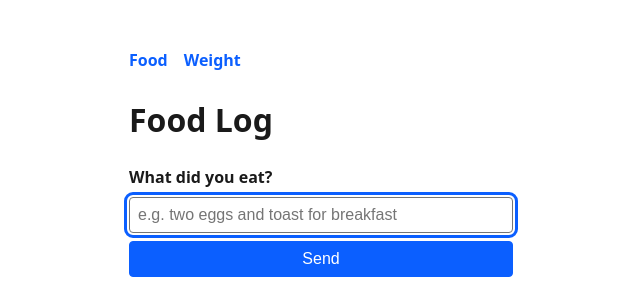
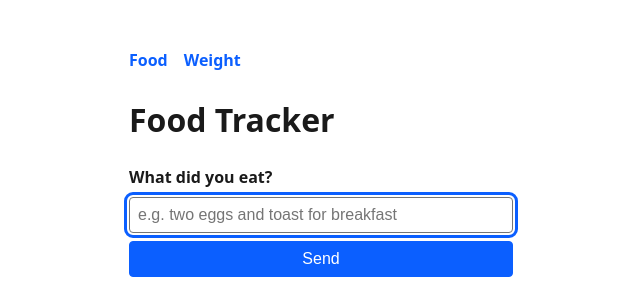
Before and after one commit to benroot/food-tracker, a Flask app: page / in a window 1280 px wide. Shown: the top 299 px of the page, without its empty margins (271-911 px from the left). Run offline with Flask 3, Linux system fonts and the light colour scheme; data that the repository does not hold is empty.

Commit message:
update name to food tracker

```diff
--- a/templates/base.html
+++ b/templates/base.html
@@ -3,12 +3,12 @@
 <head>
   <meta charset="utf-8">
   <meta name="viewport" content="width=device-width, initial-scale=1">
-  <title>{% block title %}Food Log{% endblock %}</title>
+  <title>{% block title %}Food Tracker{% endblock %}</title>
   <link rel="apple-touch-icon" sizes="180x180" href="{{ url_for('static', filename='icons/apple-touch-icon-180.png') }}">
   <link rel="apple-touch-icon" sizes="167x167" href="{{ url_for('static', filename='icons/apple-touch-icon-167.png') }}">
   <link rel="apple-touch-icon" sizes="152x152" href="{{ url_for('static', filename='icons/apple-touch-icon-152.png') }}">
   <link rel="icon" type="image/svg+xml" href="{{ url_for('static', filename='icons/favicon.svg') }}">
-  <meta name="apple-mobile-web-app-title" content="Food Log">
+  <meta name="apple-mobile-web-app-title" content="Food Tracker">
   <meta name="apple-mobile-web-app-capable" content="yes">
   <link rel="stylesheet" href="{{ url_for('static', filename='style.css') }}">
 </head>
--- a/templates/food.html
+++ b/templates/food.html
@@ -1,7 +1,7 @@
 {% extends "base.html" %}
-{% block title %}Food Log{% endblock %}
+{% block title %}Food Tracker{% endblock %}
 {% block content %}
-  <h1>Food Log</h1>
+  <h1>Food Tracker</h1>
 
   {% if pending_question %}
     <p class="pending-question" role="status">{{ pending_question }}</p>
```
